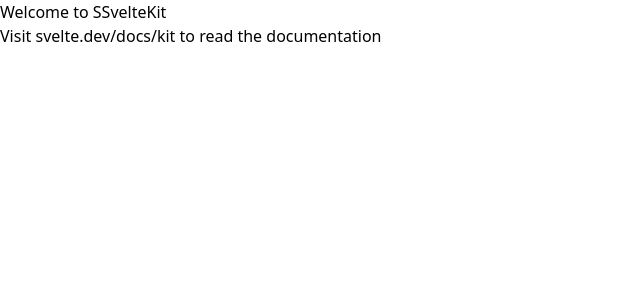
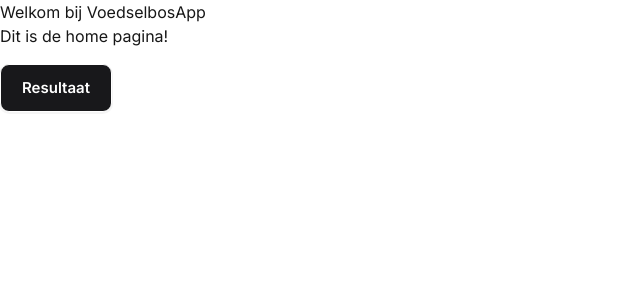
Before and after one commit to FalloutCS/voedselBosApp, a SvelteKit app: page / in a window 1280 px wide. Shown: the top 300 px of the page, without its empty margins (0-640 px from the left). Built offline with nearby package versions, Linux system fonts and the light colour scheme.

Commit message:
bits-ui installeren en resultaat pagina toevoegen

```diff
--- a/package.json
+++ b/package.json
@@ -21,5 +21,9 @@
 		"tailwindcss": "^4.1.14",
 		"typescript": "^5.9.3",
 		"vite": "^7.1.10"
+	},
+	"dependencies": {
+		"bits-ui": "^2.14.4",
+		"tailwindcss-animate": "^1.0.7"
 	}
 }
--- a/src/app.css
+++ b/src/app.css
@@ -1 +1,307 @@
-@import 'tailwindcss';
+@import url("https://fonts.googleapis.com/css2?family=Source+Code+Pro:ital,wght@0,400;0,500;0,600;0,700;1,400;1,500;1,600;1,700&display=swap");
+@import url("https://fonts.googleapis.com/css2?family=Inter:wght@400;500;600&display=swap");
+
+@import "tailwindcss";
+@plugin "tailwindcss-animate";
+
+@custom-variant dark (&:is(.dark *));
+
+@font-face {
+	font-family: "Cal Sans";
+	font-style: normal;
+	font-weight: 600;
+	font-display: swap;
+	src: url("/CalSans-SemiBold.woff2") format("woff2");
+}
+
+:root {
+	/* Colors */
+	--background: hsl(0 0% 100%);
+	--background-alt: hsl(0 0% 100%);
+	--foreground: hsl(0 0% 9%);
+	--foreground-alt: hsl(0 0% 32%);
+	--muted: hsl(240 5% 96%);
+	--muted-foreground: hsla(0 0% 9% / 0.4);
+	--border: hsl(240 6% 10%);
+	--border-input: hsla(240 6% 10% / 0.17);
+	--border-input-hover: hsla(240 6% 10% / 0.4);
+	--border-card: hsla(240 6% 10% / 0.1);
+	--dark: hsl(240 6% 10%);
+	--dark-10: hsla(240 6% 10% / 0.1);
+	--dark-40: hsla(240 6% 10% / 0.4);
+	--dark-04: hsla(240 6% 10% / 0.04);
+	--accent: hsl(204 94% 94%);
+	--accent-foreground: hsl(204 80% 16%);
+	--destructive: hsl(347 77% 50%);
+	--tertiary: hsl(37.7 92.1% 50.2%);
+	--line: hsl(0 0% 100%);
+
+	/* black */
+	--contrast: hsl(0 0% 0%);
+
+	/* Shadows */
+	--shadow-mini: 0px 1px 0px 1px rgba(0, 0, 0, 0.04);
+	--shadow-mini-inset: 0px 1px 0px 0px rgba(0, 0, 0, 0.04) inset;
+	--shadow-popover: 0px 7px 12px 3px hsla(var(--dark-10));
+	--shadow-kbd: 0px 2px 0px 0px rgba(0, 0, 0, 0.07);
+	--shadow-btn: 0px 1px 0px 1px rgba(0, 0, 0, 0.03);
+	--shadow-card: 0px 2px 0px 1px rgba(0, 0, 0, 0.04);
+	--shadow-date-field-focus: 0px 0px 0px 3px rgba(24, 24, 27, 0.17);
+}
+
+.dark {
+	/* Colors */
+	--background: hsl(0 0% 5%);
+	--background-alt: hsl(0 0% 8%);
+	--foreground: hsl(0 0% 95%);
+	--foreground-alt: hsl(0 0% 70%);
+	--muted: hsl(240 4% 16%);
+	--muted-foreground: hsla(0 0% 100% / 0.4);
+	--border: hsl(0 0% 96%);
+	--border-input: hsla(0 0% 96% / 0.17);
+	--border-input-hover: hsla(0 0% 96% / 0.4);
+	--border-card: hsla(0 0% 96% / 0.1);
+	--dark: hsl(0 0% 96%);
+	--dark-40: hsl(0 0% 96% / 0.4);
+	--dark-10: hsl(0 0% 96% / 0.1);
+	--dark-04: hsl(0 0% 96% / 0.04);
+	--accent: hsl(204 90% 90%);
+	--accent-foreground: hsl(204 94% 94%);
+	--destructive: hsl(350 89% 60%);
+	--line: hsl(0 0% 9.02%);
+	--tertiary: hsl(61.3 100% 82.2%);
+	/* white */
+	--contrast: hsl(0 0% 100%);
+
+	/* Shadows */
+	--shadow-mini: 0px 1px 0px 1px rgba(0, 0, 0, 0.3);
+	--shadow-mini-inset: 0px 1px 0px 0px rgba(0, 0, 0, 0.5) inset;
+	--shadow-popover: 0px 7px 12px 3px hsla(0deg 0% 0% / 30%);
+	--shadow-kbd: 0px 2px 0px 0px rgba(255, 255, 255, 0.07);
+	--shadow-btn: 0px 1px 0px 1px rgba(0, 0, 0, 0.2);
+	--shadow-card: 0px 2px 0px 1px rgba(0, 0, 0, 0.4);
+	--shadow-date-field-focus: 0px 0px 0px 3px rgba(244, 244, 245, 0.1);
+}
+
+@theme inline {
+	--color-background: var(--background);
+	--color-background-alt: var(--background-alt);
+	--color-foreground: var(--foreground);
+	--color-foreground-alt: var(--foreground-alt);
+	--color-muted: var(--muted);
+	--color-muted-foreground: var(--muted-foreground);
+	--color-border: var(--border-card);
+	--color-border-input: var(--border-input);
+	--color-border-input-hover: var(--border-input-hover);
+	--color-border-card: var(--border-card);
+	--color-dark: var(--dark);
+	--color-dark-10: var(--dark-10);
+	--color-dark-40: var(--dark-40);
+	--color-dark-04: var(--dark-04);
+	--color-accent: var(--accent);
+	--color-accent-foreground: var(--accent-foreground);
+	--color-destructive: var(--destructive);
+	--color-tertiary: var(--tertiary);
+	--color-line: var(--line);
+	--color-contrast: var(--contrast);
+
+	--shadow-mini: var(--shadow-mini);
+	--shadow-mini-inset: var(--shadow-mini-inset);
+	--shadow-popover: var(--shadow-popover);
+	--shadow-kbd: var(--shadow-kbd);
+	--shadow-btn: var(--shadow-btn);
+	--shadow-card: var(--shadow-card);
+	--shadow-date-field-focus: var(--shadow-date-field-focus);
+
+	--text-xxs: 10px;
+
+	--radius-card: 16px;
+	--radius-card-lg: 20px;
+	--radius-card-sm: 10px;
+	--radius-input: 9px;
+	--radius-button: 5px;
+	--radius-5px: 5px;
+	--radius-9px: 9px;
+	--radius-10px: 10px;
+	--radius-15px: 15px;
+
+	--spacing-input: 3rem;
+	--spacing-input-sm: 2.5rem;
+
+	--breakpoint-desktop: 1440px;
+
+	--animate-accordion-down: accordion-down 0.2s ease-out;
+	--animate-accordion-up: accordion-up 0.2s ease-out;
+	--animate-caret-blink: caret-blink 1s ease-out infinite;
+	--animate-scale-in: scale-in 0.2s ease;
+	--animate-scale-out: scale-out 0.15s ease;
+	--animate-fade-in: fade-in 0.2s ease;
+	--animate-fade-out: fade-out 0.15s ease;
+	--animate-enter-from-left: enter-from-left 0.2s ease;
+	--animate-enter-from-right: enter-from-right 0.2s ease;
+	--animate-exit-to-left: exit-to-left 0.2s ease;
+	--animate-exit-to-right: exit-to-right 0.2s ease;
+
+	--font-sans: "Inter", "sans-serif";
+	--font-mono: "Source Code Pro", "monospace";
+	--font-alt: "Courier", "sans-serif";
+	--font-display: "Cal Sans", "sans-serif";
+
+	@keyframes accordion-down {
+		from {
+			height: 0;
+		}
+		to {
+			height: var(--bits-accordion-content-height);
+		}
+	}
+
+	@keyframes accordion-up {
+		from {
+			height: var(--bits-accordion-content-height);
+		}
+		to {
+			height: 0;
+		}
+	}
+
+	@keyframes caret-blink {
+		0%,
+		70%,
+		100% {
+			opacity: 1;
+		}
+		20%,
+		50% {
+			opacity: 0;
+		}
+	}
+
+	@keyframes enter-from-right {
+		from {
+			opacity: 0;
+			transform: translateX(200px);
+		}
+		to {
+			opacity: 1;
+			transform: translateX(0);
+		}
+	}
+
+	@keyframes enter-from-left {
+		from {
+			opacity: 0;
+			transform: translateX(-200px);
+		}
+		to {
+			opacity: 1;
+			transform: translateX(0);
+		}
+	}
+
+	@keyframes exit-to-right {
+		from {
+			opacity: 1;
+			transform: translateX(0);
+		}
+		to {
+			opacity: 0;
+			transform: translateX(200px);
+		}
+	}
+
+	@keyframes exit-to-left {
+		from {
+			opacity: 1;
+			transform: translateX(0);
+		}
+		to {
+			opacity: 0;
+			transform: translateX(-200px);
+		}
+	}
+
+	@keyframes scale-in {
+		from {
+			opacity: 0;
+			transform: rotateX(-10deg) scale(0.9);
+		}
+		to {
+			opacity: 1;
+			transform: rotateX(0deg) scale(1);
+		}
+	}
+
+	@keyframes scale-out {
+		from {
+			opacity: 1;
+			transform: rotateX(0deg) scale(1);
+		}
+		to {
+			opacity: 0;
+			transform: rotateX(-10deg) scale(0.95);
+		}
+	}
+
+	@keyframes fade-in {
+		from {
+			opacity: 0;
+		}
+		to {
+			opacity: 1;
+		}
+	}
+
+	@keyframes fade-out {
+		from {
+			opacity: 1;
+		}
+		to {
+			opacity: 0;
+		}
+	}
+}
+
+@layer base {
+	*,
+	::after,
+	::before,
+	::backdrop,
+	::file-selector-button {
+		border-color: var(--color-border-card, currentColor);
+	}
+
+	* {
+		@apply border-border;
+	}
+	html {
+		-webkit-text-size-adjust: 100%;
+		font-variation-settings: normal;
+		scrollbar-color: var(--bg-muted);
+	}
+
+	body {
+		@apply bg-background text-foreground;
+		font-feature-settings:
+			"rlig" 1,
+			"calt" 1;
+	}
+
+	::selection {
+		background: #fdffa4;
+		color: black;
+	}
+}
+
+@layer components {
+	*:not(body):not(.focus-override) {
+		outline: none !important;
+		&:focus-visible {
+			@apply focus-visible:ring-foreground focus-visible:ring-offset-background focus-visible:outline-hidden focus-visible:ring-2 focus-visible:ring-offset-1;
+		}
+	}
+
+	.link {
+		@apply hover:text-foreground/80 focus-visible:ring-foreground focus-visible:ring-offset-background rounded-xs focus-visible:outline-hidden inline-flex items-center gap-1 font-medium underline underline-offset-4 focus-visible:ring-2 focus-visible:ring-offset-2;
+	}
+}
--- a/src/routes/+page.svelte
+++ b/src/routes/+page.svelte
@@ -1,2 +1,19 @@
-<h1>Welcome to SSvelteKit</h1>
-<p>Visit <a href="https://svelte.dev/docs/kit">svelte.dev/docs/kit</a> to read the documentation</p>
+<script lang="ts">
+  import { Button } from "bits-ui";
+</script>
+
+<h1>Welkom bij VoedselbosApp</h1>
+<p>
+  Dit is de home pagina!
+</p>
+
+<a href="/resultaat" style="text-decoration: none;">
+  <Button.Root
+    class="rounded-input bg-dark text-background shadow-mini hover:bg-dark/95
+      inline-flex h-12 items-center justify-center px-[21px] text-[15px]
+      font-semibold active:scale-[0.98] active:transition-all mt-4
+      border border-background"
+  >
+    Resultaat
+  </Button.Root>
+</a>
--- a/src/routes/resultaat/+page.svelte
+++ b/src/routes/resultaat/+page.svelte
@@ -4,4 +4,4 @@
     let { data }: PageProps = $props();
 </script>
 
-<h1>HI</h1>
+<h1>Resultaat pagina</h1>
```
Also changed, not shown: 1 other file (tests, documents, lock files or other folders).
